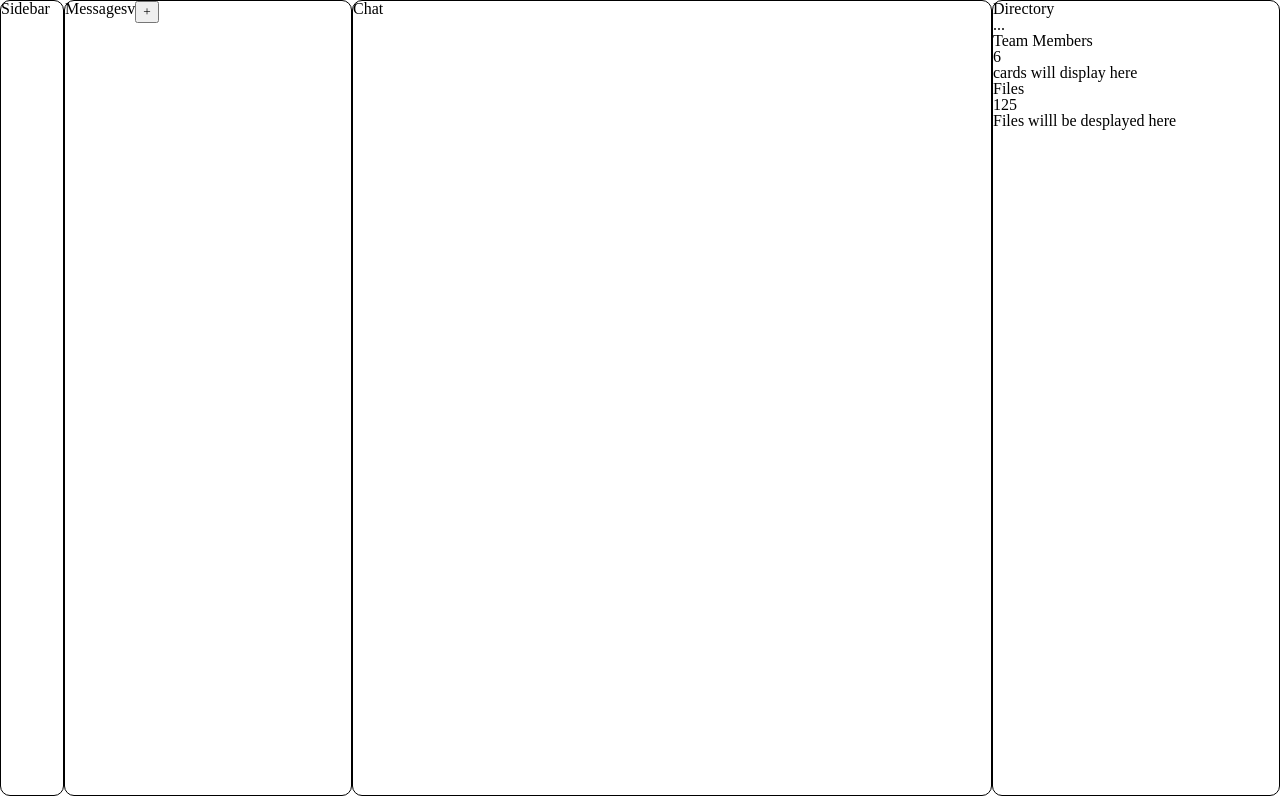
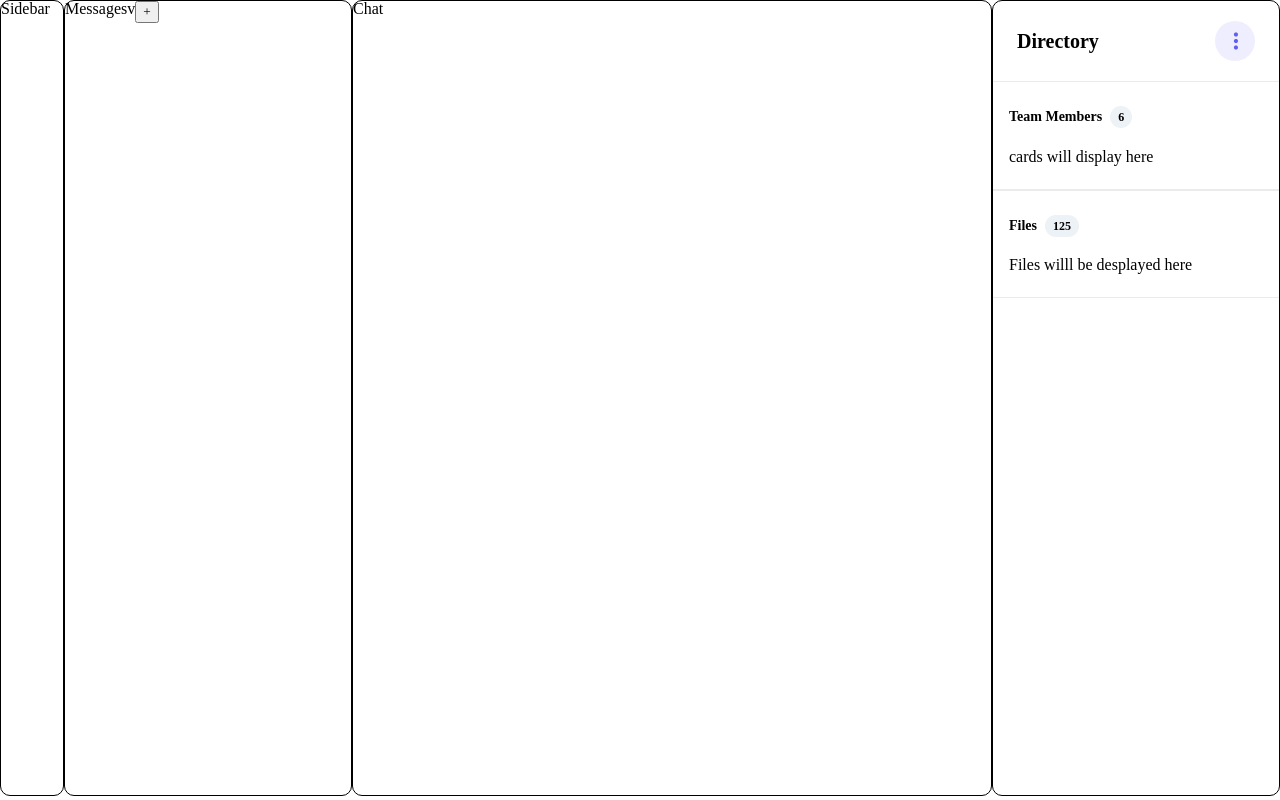
Before and after one commit to flydevs/chat-app-web, a React app: page / in a window 1280 px wide. Built offline with nearby package versions, Linux system fonts and the light colour scheme; a web font is replaced by a local one.

Commit message:
directory scss layout done

```diff
--- a/src/components/DirectorySection/directorySection.scss
+++ b/src/components/DirectorySection/directorySection.scss
@@ -0,0 +1,64 @@
+.DirectoryCont {
+  display: flex;
+  flex-direction: column;
+  align-items: center;
+
+  &__head {
+    display: flex;
+    justify-content: space-between;
+    align-items: center;
+    gap: 10px;
+    width: 100%;
+    padding: 20px 24px;
+    h2 {
+      font-size: 20px;
+      font-weight: 600;
+      line-height: 30px;
+    }
+
+    div {
+      background-color: rgba(97, 94, 240, 0.1);
+      width: 40px;
+      height: 40px;
+      display: flex;
+      justify-content: center;
+      align-items: center;
+      border-radius: 30px;
+
+      p {
+        transform: rotate(270deg);
+        color: rgba(97, 94, 240, 1);
+        font-weight: 900;
+        font-size: 26px;
+        margin-left: -25%;
+      }
+    }
+  }
+
+  &__main {
+    h4 {
+      font-size: 14px;
+      font-weight: 600;
+      line-height: 21px;
+    }
+    display: flex;
+    flex-direction: column;
+    width: 100%;
+    gap: 20.5px;
+    padding: 24px 16px;
+    border-block: 1px solid rgba(2, 0, 0, 0.08);
+    &__flex {
+      display: flex;
+      gap: 8px;
+
+      div {
+        background-color: rgba(237, 242, 247, 1);
+        border-radius: 30px;
+        padding: 2px 8px;
+        font-size: 12px;
+        font-weight: 600;
+        line-height: 18px;
+      }
+    }
+  }
+}
--- a/src/components/DirectorySection/index.js
+++ b/src/components/DirectorySection/index.js
@@ -1,30 +1,31 @@
-import React from 'react'
-import styles from './directorySection.scss'
+import React from "react";
+import "./directorySection.scss";
 
 function DirectorySection() {
   return (
     <div className="DirectoryCont">
       <div className="DirectoryCont__head">
         <h2>Directory</h2>
-                <div>...</div>
+        <div>
+          <p>...</p>
         </div>
-            <div className="DirectoryCont__main1">
-                <div className="DirectoryCont__main1__flex">
+      </div>
+      <div className="DirectoryCont__main">
+        <div className="DirectoryCont__main__flex">
           <h4>Team Members</h4>
           <div>6</div>
         </div>
         <h1>cards will display here</h1>
       </div>
-            <div className="DirectoryCont__main2">
-                <div className="DirectoryCont__main2__flex">
+      <div className="DirectoryCont__main">
+        <div className="DirectoryCont__main__flex">
           <h4>Files</h4>
           <div>125</div>
         </div>
         <h1>Files willl be desplayed here</h1>
       </div>
-
     </div>
-    )
+  );
 }
 
-export default DirectorySection
+export default DirectorySection;
--- a/src/pages/Home/Home.scss
+++ b/src/pages/Home/Home.scss
@@ -1,30 +1,30 @@
-.HomeLayout{
+.HomeLayout {
   width: 100vw;
-    height:99.5vh;
+  height: 99.5vh;
   display: flex;
-    &__sidebar{
-        width:5%;
-        height:100%;
+  &__sidebar {
+    width: 5%;
+    height: 100%;
     border-radius: 10px;
-        border: .1px solid black;
+    border: 0.1px solid black;
   }
-    &__messages{
-        width:22.5%;
-        height:100%;
+  &__messages {
+    width: 22.5%;
+    height: 100%;
     border-radius: 10px;
-        border: .1px solid black;
+    border: 0.1px solid black;
   }
-    &__chat{
-        width:50%;
-        height:100%;
+  &__chat {
+    width: 50%;
+    height: 100%;
     border-radius: 10px;
-        border: .1px solid black;
+    border: 0.1px solid black;
   }
-    &__directory{
-        width:22.5%;
-        height:100%;
+  &__directory {
+    width: 22.5%;
+    height: 100%;
     border-radius: 10px;
-        border: .1px solid black;
+    border: 0.1px solid black;
   }
 }
 
```
Lines whose indentation alone changed are shown as unchanged.
